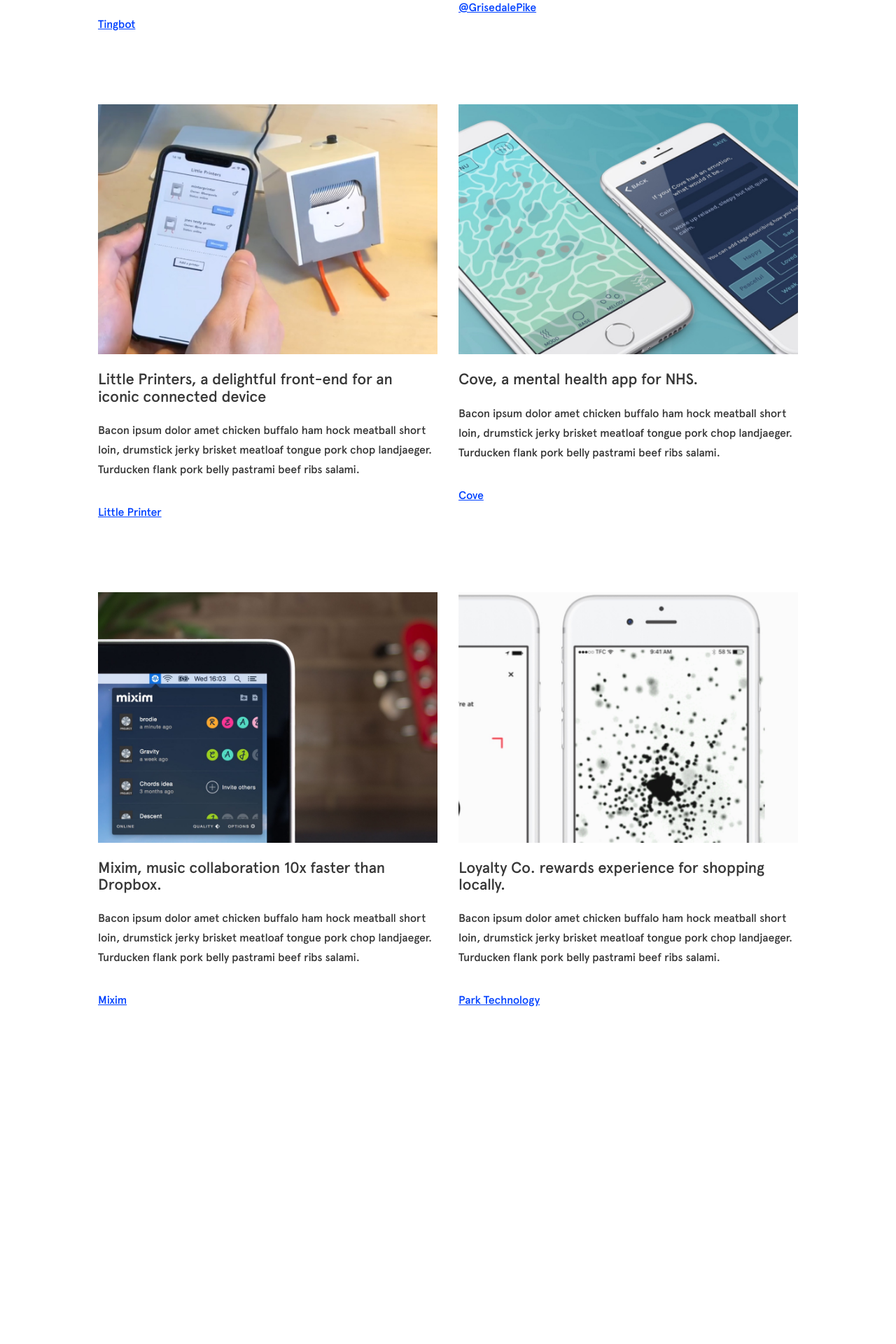
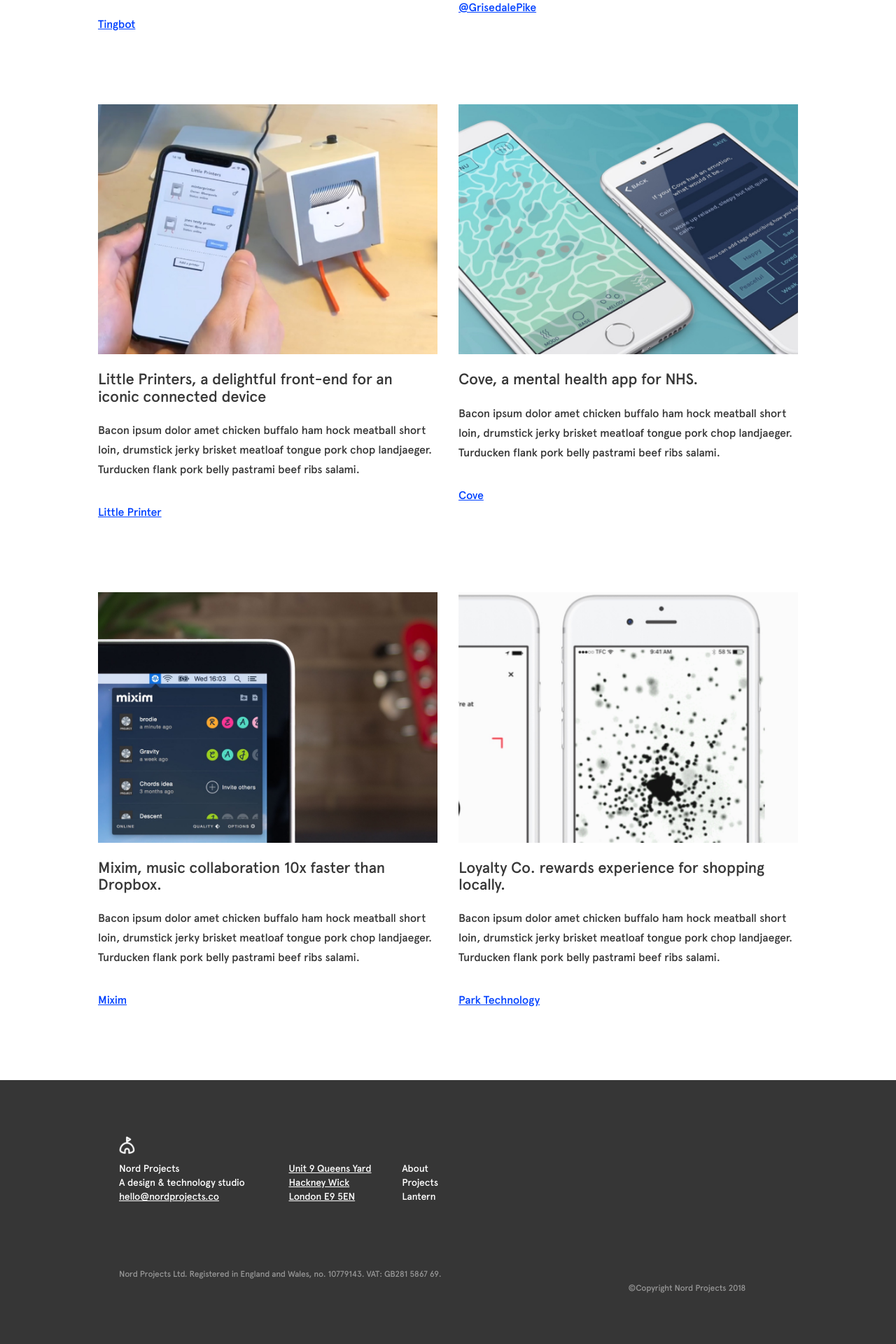
Before and after one commit to teguhpl/nordprojects.github.io, a Jekyll site: the page built from projects/index.html, in a window 1280 px wide. Shown: the part 2204-4124 px from the top of the page at 70% size. Built offline with Jekyll 4.4.1, drawn with Linux system fonts in a browser that asks for light colours; before the commit the page ends 3747 px from its top, so only the background shows below that.

Commit message:
Add shared footer

```diff
--- /dev/null
+++ b/_includes/footer.html
@@ -0,0 +1,64 @@
+<style type="text/css">
+  .footer {
+    background-color: #363636;
+    color: white;
+    padding-top: 80px;
+    padding-bottom: 70px;
+    font-size: 14px;
+    line-height: 20px;
+  }
+  .footer-margins {
+    margin: 0 auto;
+  }
+  .footer-copyright {
+    font-size: 12px;
+    color: #959595;
+    margin-top: 90px;
+  }
+  .footer-icon {
+    display: block;
+    width: 23px;
+    height: 26px;
+    margin-bottom: 11px;
+  }
+  .footer a, a:hover {
+    color: white;
+  }
+  .site-link, .site-link:hover {
+    text-decoration: none;
+  }
+</style>
+<div class="footer">
+  <div class="margins">
+    <div class="row">
+      <div class="col-sm-3">
+        <img src="/img/nord-icon.png" class="footer-icon">
+        Nord Projects<br>
+        A design &amp; technology studio<br>
+        <a href="mailto:hello@nordprojects.co">hello@nordprojects.co</a>
+      </div>
+      <div class="col-sm-2">
+        <div style="height: 37px"></div>
+        <a href="https://www.google.co.uk/maps/place/Mother+Studios/@51.5429276,-0.0232907,18.89z/data=!4m5!3m4!1s0x48761d1330c01143:0x6452d2afed433262!8m2!3d51.5428279!4d-0.0224353">
+          Unit 9 Queens Yard<br>
+          Hackney Wick<br>
+          London E9 5EN<br>
+        </a>
+      </div>
+      <div class="col-sm-2">
+        <div style="height: 37px"></div>
+        <a href="/" class="site-link">About<br></a>
+        <a href="/projects" class="site-link">Projects<br></a>
+        <a href="/Lantern" class="site-link">Lantern<br></a>
+      </div>
+    </div>
+    <div class="row footer-copyright">
+      <div class="col-sm-9">
+        Nord Projects Ltd. Registered in England and Wales, no. 10779143. VAT: GB281 5867 69.
+      </div>
+      <div class="col-sm-3" style="margin-top: 20px;">
+        ©Copyright Nord Projects 2018
+      </div>
+    </div>
+  </div>
+</div>
--- a/_includes/topnav.html
+++ b/_includes/topnav.html
@@ -27,6 +27,9 @@
     font-size: 20px;
     margin-right: 48px;
   }
+  .topnav a:hover {
+    color: black;
+  }
   @media (max-width: 620px) {
     .nav-menu {
       display: block;
--- a/_layouts/base.html
+++ b/_layouts/base.html
@@ -33,6 +33,8 @@
 
   {{ content }}
 
+  {% include footer.html %}
+
   <script src="https://maxcdn.bootstrapcdn.com/bootstrap/3.3.7/js/bootstrap.min.js"></script>
 </body>
 </html>
--- a/projects/index.html
+++ b/projects/index.html
@@ -25,16 +25,16 @@ layout: base
     padding-bottom: 100px;
     max-width: 537px;
   }
-  h2 {
+  .project-margins h2 {
     text-align: center;
     font-size: 20px;
     margin-top: 80px;
   }
-  h3 {
+  .project-margins h3 {
     font-size: 22px;
     margin-top: 24px;
   }
-  p {
+  .project-margins p {
     font-size: 16px;
     margin-top: 13px;
   }
```
Also changed, not shown: img/nord-icon.png (added).
